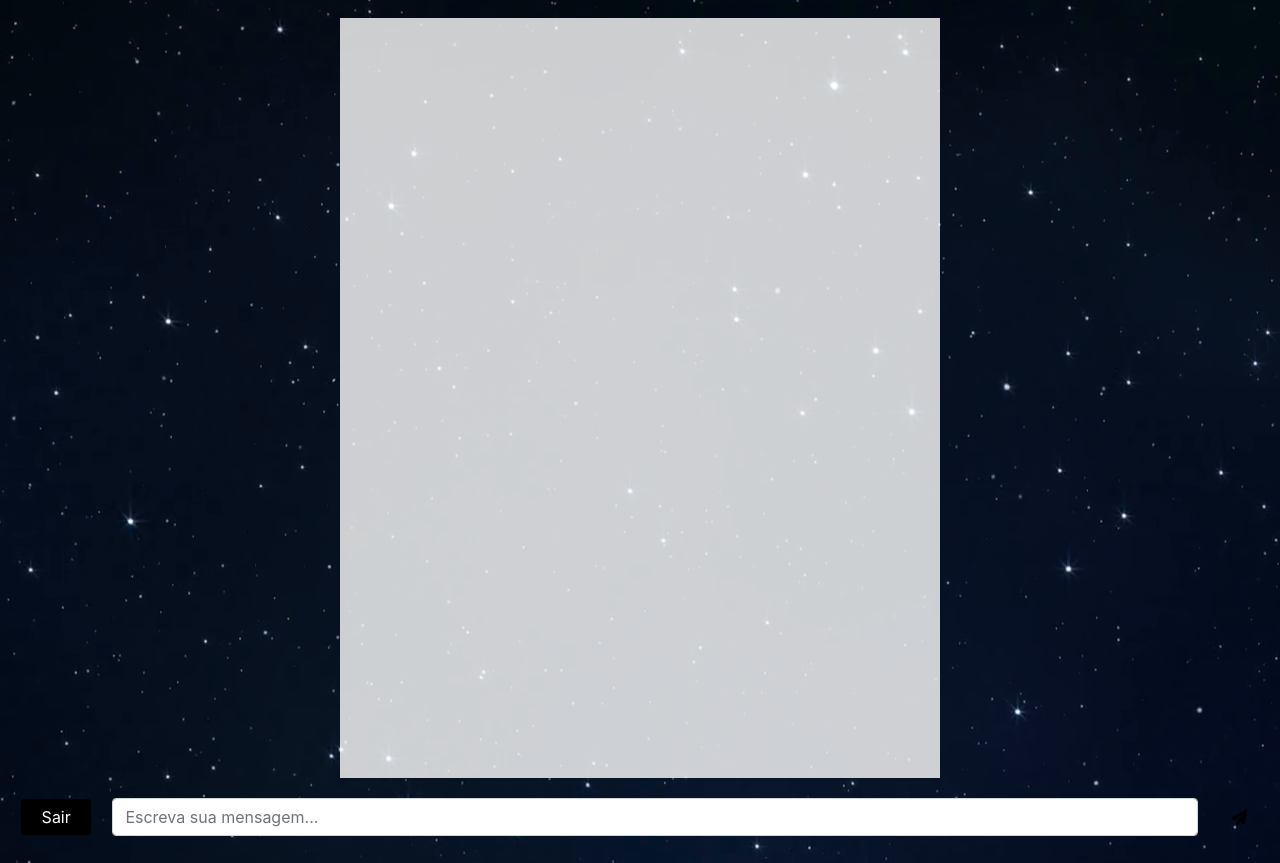
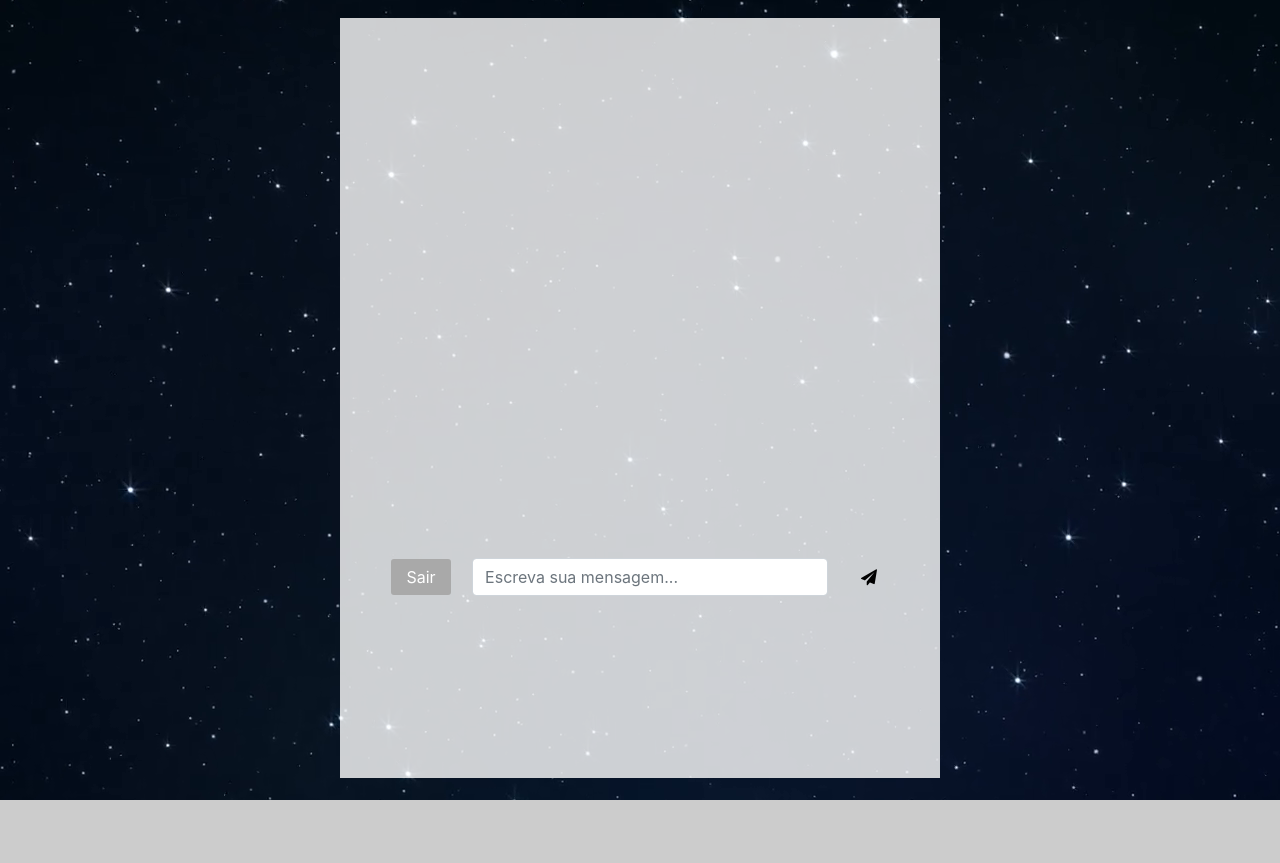
Before and after one commit to mateusbpt/chat-sec-app, a plain HTML site: page chat.front-end/index.html at #!/chat in a window 1280 px wide. After the commit the page ends 800 px from the top, so only its background shows below. Drawn offline with nearby package versions, Linux system fonts and the light colour scheme; some packages are replaced by stand-ins of ours; no server answers; a script that the page names is missing; a small style sheet from the web is missing.

Commit message:
Atualização

```diff
--- a/chat.front-end/scripts/controllers/chat.controller.js
+++ b/chat.front-end/scripts/controllers/chat.controller.js
@@ -5,11 +5,11 @@ chatsec.controller('ChatController', function($scope, $location, MensagemService
 	verificaUsuarioLogado();
 	carregar();
 
-	function verificaUsuarioLogado() {
-	    if ($scope.usuarioLocal === null) {
-	        $location.url('/login');
-	    }
-	};
+	//function verificaUsuarioLogado() {
+	//    if ($scope.usuarioLocal === null) {
+	///        $location.url('/login');
+	//    }
+	//};
 
 	function carregar(){
 		MensagemService.carregar().then(function(response){
--- a/chat.front-end/styles/chatsec.css
+++ b/chat.front-end/styles/chatsec.css
@@ -62,11 +62,13 @@ body {
 	flex-direction: row;
 	margin: 10px;
 	padding-bottom: 5px;
+	margin-top: 500px;
+	display: fixed;
 }
 .sair {
 	color: #fff;
 	width: 80px;
-	background-color: black;
+	background-color: #a9a9a9;
 }
 .fa-paper-plane {
 	color: black;
--- a/chat.front-end/templates/chat.html
+++ b/chat.front-end/templates/chat.html
@@ -9,9 +9,9 @@
 			<img class="img-responsive img-perfil img-circle" ng-src="{{mensagem.Usuario.UrlImagemPerfil}}">
 		</div>
 	</div>
+	<div class="digitar">
+		<button tyoe="button" class="btn form-control m-10 sair" ng-click="encerrarSessao()">Sair</button>
+		<input type="text" class="form-control m-10" placeholder="Escreva sua mensagem..." ng-model="novaMensagem">
+		<button ng-disabled="novaMensagem === null" type="button" class="btn m-10" ng-click="enviarMensagem(novaMensagem)"><i class="fa fa-paper-plane" aria-hidden="true"></i></button>
+	</div>
 </div>
-<div class="digitar">
-	<button tyoe="button" class="btn form-control m-10 sair" ng-click="encerrarSessao()">Sair</button>
-	<input type="text" class="form-control m-10" placeholder="Escreva sua mensagem..." ng-model="novaMensagem">
-	<button ng-disabled="novaMensagem === null" type="button" class="btn m-10" ng-click="enviarMensagem(novaMensagem)"><i class="fa fa-paper-plane" aria-hidden="true"></i></button>
-</div>
```
